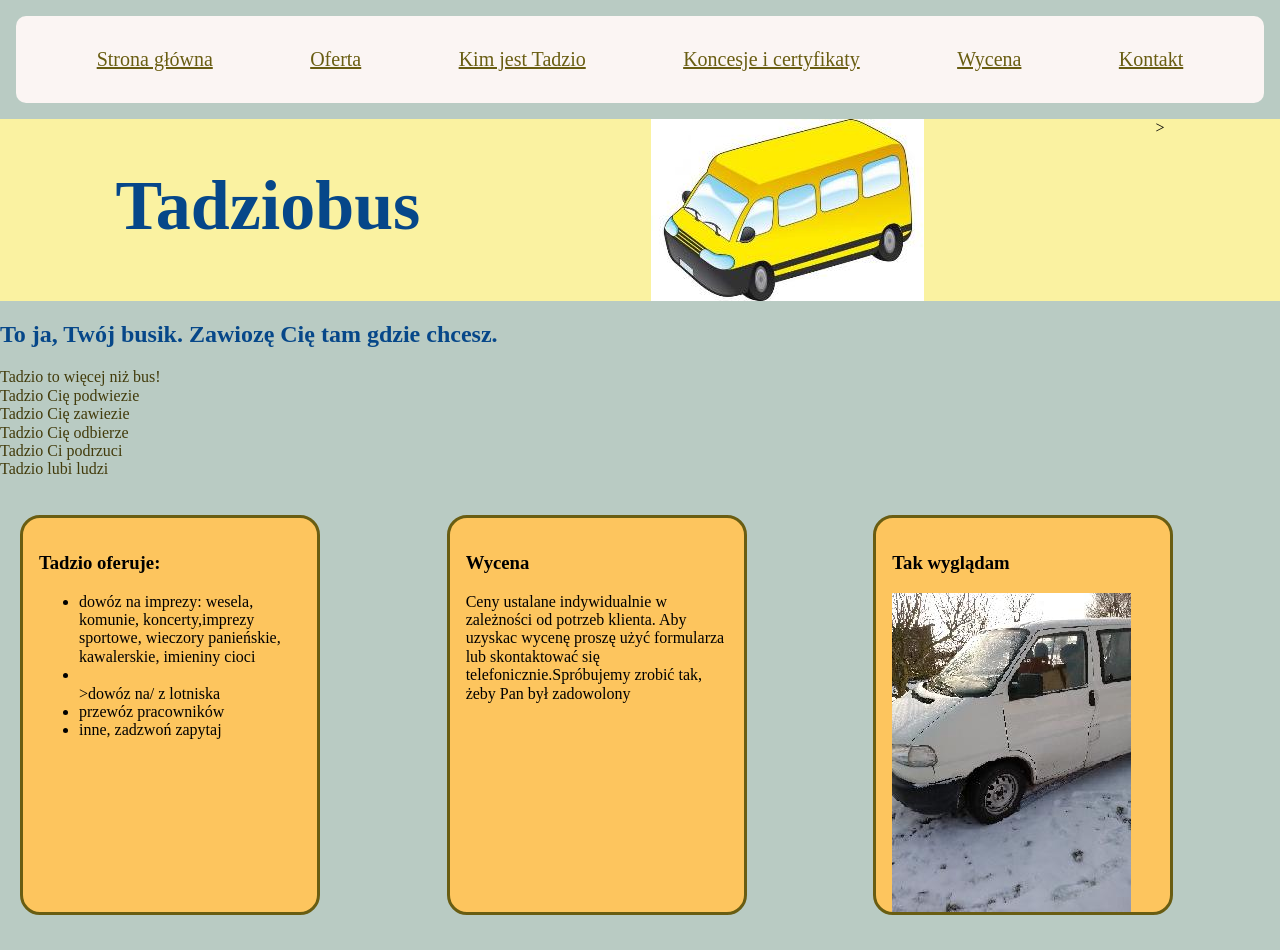
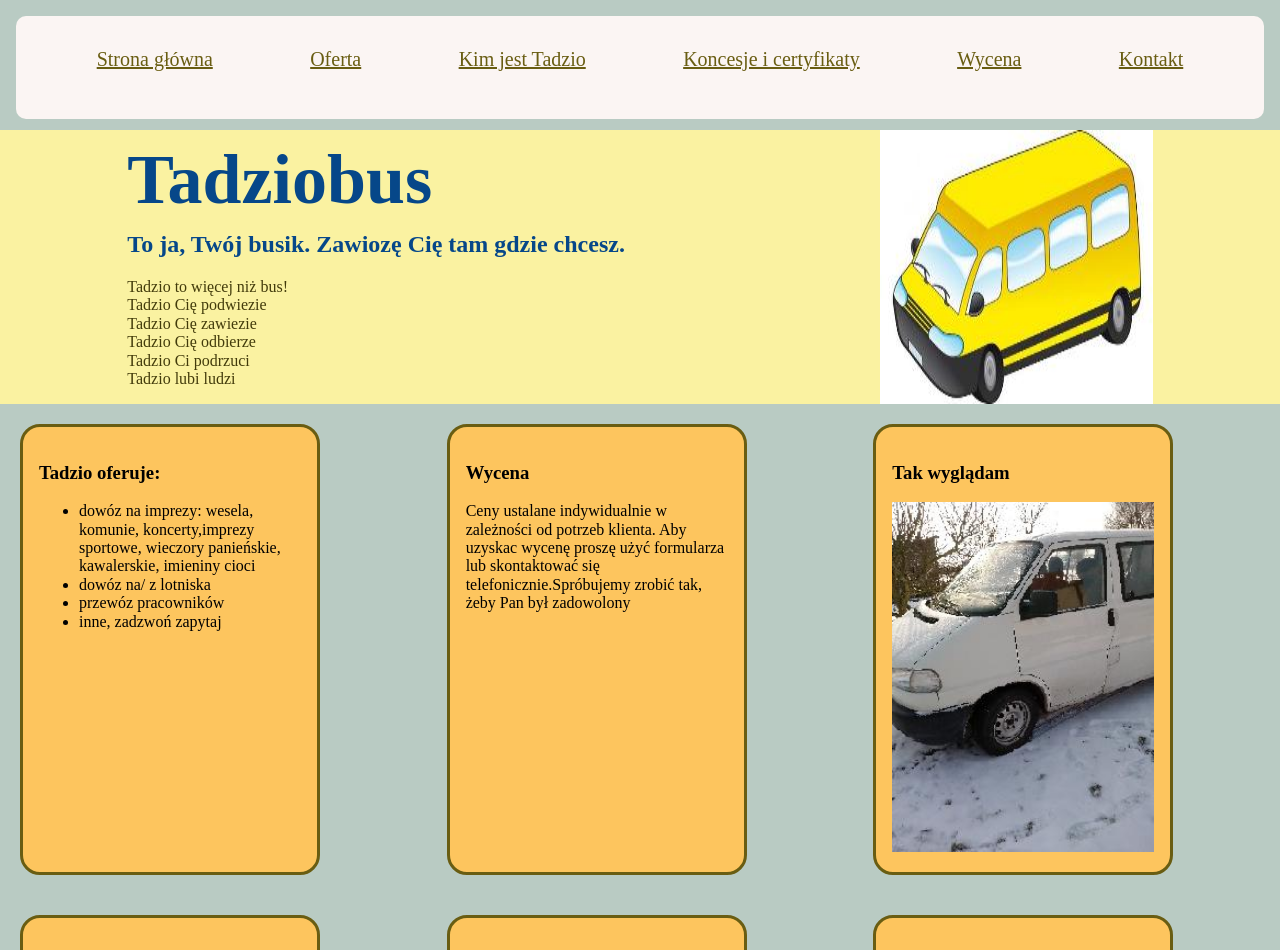
Before and after one commit to fefa84/busik, a plain HTML site: page index.html in a window 1280 px wide. Shown: the top 950 px of the page. Drawn offline with Linux system fonts and the light colour scheme.

Commit message:
media queries and hamburger menu

```diff
--- a/index.html
+++ b/index.html
@@ -11,26 +11,22 @@
 
   <body>
     <header class="common-header">
-      <nav class="common-header__navigation">
+      <nav class="common-header__navigation common-header__navigation--js ">
             <a class="navigation__link" href="index.html">Strona główna</a>
             <a class="navigation__link" href="offer.html">Oferta</a>
             <a class="navigation__link" href="about.html">Kim jest Tadzio</a>
             <a class="navigation__link" href="documents.html"
-              >Koncesje i certyfikaty</a
-            >
+              >Koncesje i certyfikaty</a>
             <a class="navigation__link" href="pricing.html">Wycena</a>
             <a class="navigation__link" href="contact.html">Kontakt</a>
+
       </nav>
+      <button class="hamburger hamburger--js">=</button>
     </header>
     <main class="main">
       <header class="main__header">
+        <div>
         <h1 class="header__title">Tadziobus</h1>
-        <img class="main__header--picture"
-        src="/pics/busik-naklejka.jpg"
-        alt="naklejka zółtego busika"
-      />>
-      </header>
-      <section class="main__section">
          <h2 class="header__subtitle">
             To ja, Twój busik. Zawiozę Cię tam gdzie chcesz.
           </h2>
@@ -42,7 +38,14 @@
             Tadzio Ci podrzuci<br />
             Tadzio lubi ludzi <br />
           </p>
-      </section>
+          </div>
+        <img class="main__header--picture"
+        src="/pics/busik-naklejka.jpg"
+        alt="naklejka zółtego busika"
+      />
+
+      </header>
+
       <section class="container">
 
         <article class="find-out find-out__offer">
@@ -53,7 +56,7 @@
               dowóz na imprezy: wesela, komunie, koncerty,imprezy sportowe,
               wieczory panieńskie, kawalerskie, imieniny cioci
             </li>
-            <li class="find-out__item"></li>>dowóz na/ z lotniska</li>
+            <li class="find-out__item">dowóz na/ z lotniska</li>
             <li class="find-out__item">przewóz pracowników</li>
             <li class="find-out__item">inne, zadzwoń zapytaj</li>
           </ul>
--- a/main.js
+++ b/main.js
@@ -9,3 +9,9 @@ function greet (firstName, lastName) {
 }
 
 greet(firstName, lastName);
+
+const hamburger=document.querySelector('.hamburger--js');
+hamburger.addEventListener('click', ()=>{
+    const nav =document.querySelector('.common-header__navigation--js');
+    nav.classList.toggle('common-header__navigation--open')
+});
--- a/style.css
+++ b/style.css
@@ -11,27 +11,41 @@ body {
 
 }
 
+.common-header {
+    min-height:60px;
+    position:fixed;
+    top:0;
+    width:100%;
+}
+
+.common-header__navigation {
+    background:#FBF5F3;
+    display:none;
+
+}
+
+.common-header__navigation--open {
+    display:block;
+}
+.container {
+    width: 100%;
+    margin: 10px auto;
+}
+
 .header__description {
     color:#423B0B;
 }
 
 .header__subtitle {
     color:#064789;
+    margin-top:10px;
 }
 
 .header__title {
     color:#064789;
-    font-size: 70px;
+    margin-top:10px;
+    margin-bottom:10px ;
 }
-
-
-.container {
-  display: grid;
-  grid-template-columns: repeat(3, 1fr);
-  max-width: 1400px;
-margin: 0 auto;
-}
-
 
 .find-out__offer{
     background:#759AAB;
@@ -56,11 +70,16 @@ margin: 0 auto;
 
 }
 
+.find-out__picture {
+    width:100%;
+
+}
+
 .find-out {
     border:3px solid #695D12;
     border-radius:20px;
-    height: 400px;
-    width: 300px;
+    max-width: 300px;
+    min-height:400px;
     margin:20px;
     padding:1em;
     background:#FDC55E;
@@ -70,24 +89,74 @@ margin: 0 auto;
 .footer {
     text-align:center;
 }
-.common-header__navigation {
-    display:flex;
-    background:#FBF5F3;
-    border-radius:10px;
-    padding:2em;
-    margin:1em;
-    justify-content:space-around;
 
+.hamburger {
+    position:absolute;
+    top:20px;
+    right:10px;
+}
+
+.main {
+    margin:60px auto 0;
 }
 
 .main__header {
     background:#FAF2A1;
-    display:flex;
-    justify-content: space-around;
+
+}
+
+.main__header--picture {
+    display:block;
+    max-width:100%;
 }
 .navigation__link {
+    display:block;
     color:#695D12;
-    font-size: 20px;
+    margin: 0 0 16px;
+    }
 
+@media screen and (min-width:768px){
+    .container {
+        display: grid;
+        grid-template-columns: repeat(3, 1fr);
+        max-width: 1400px;
+      margin: 0 auto;
+      }
+      .common-header__navigation {
+        display:flex;
+        border-radius:10px;
+        padding:2em;
+        margin:1em;
+        justify-content:space-around;
+        align-items:center;
 
+    }
+        .hamburger {
+        display:none;
+    }
+      .header__title {
+        font-size: 70px;
+      }
+      .main__header {
+        display:flex;
+        justify-content:space-around;
+    }
+    .navigation__link {
+        font-size: 20px;
+        }
+    .main {
+        margin: 130px auto 0;
+    }
 }
+
+@media (min-width:590px) and (max-width:767px) {
+    .container {
+        display: grid;
+        grid-template-columns: repeat(2, 1fr);
+        max-width:767px
+        margin:0 auto;
+}
+    .main__header {
+        display:flex;
+        justify-content:space-around;
+}
```
Lines whose indentation alone changed are shown as unchanged.
